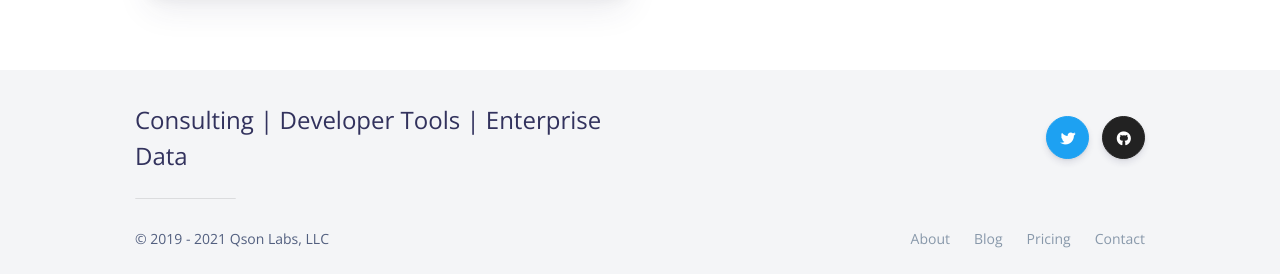
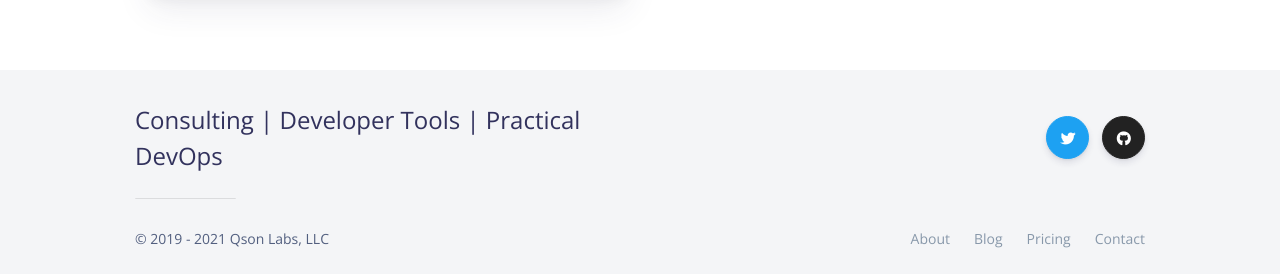
Before and after one commit to QsonLabs/qsonlabs.github.io, a Jekyll site: the page built from index.html, in a window 1280 px wide and 900 px high, scrolled down 3054 px. Shown: the part 623-897 px from the top of the window. Built offline with Jekyll 4.4.1, drawn with Linux system fonts in a browser that asks for light colours; nearby versions of some CDN libraries.

```diff
--- a/_data/settings.yml
+++ b/_data/settings.yml
@@ -4,7 +4,7 @@ basic_settings:
 
 header_settings:
   logo_image: /assets/img/brand/qson-full-white-logo.png
-  mobile_logo_image: /assets/img/brand/blue.png
+  mobile_logo_image: /assets/img/brand/qson-full-clear-logo.png
   # Choose a color for your header [blue, dark, light].
   theme: dark
   # If the page has a featured image, it turns transparent if allow_transparent is set to "yes".
@@ -41,7 +41,7 @@ menu_settings:
       url: '/contact'
 
 footer_settings:
-  footer_tagline: Consulting | Developer Tools | Enterprise Data
+  footer_tagline: Consulting | Developer Tools | Practical DevOps
 
 contact_settings:
   form_action: 'https://formspree.io/hello@jekyllthemes.io'
```
Also changed, not shown: assets/img/brand/qson-full-clear-logo.png (added).
